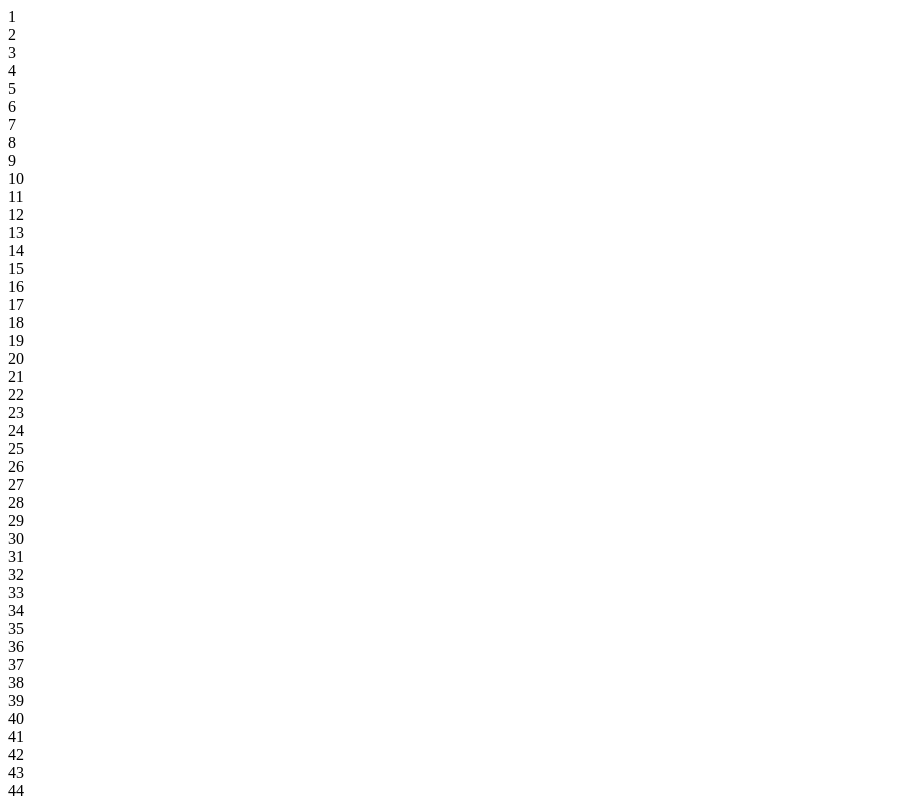
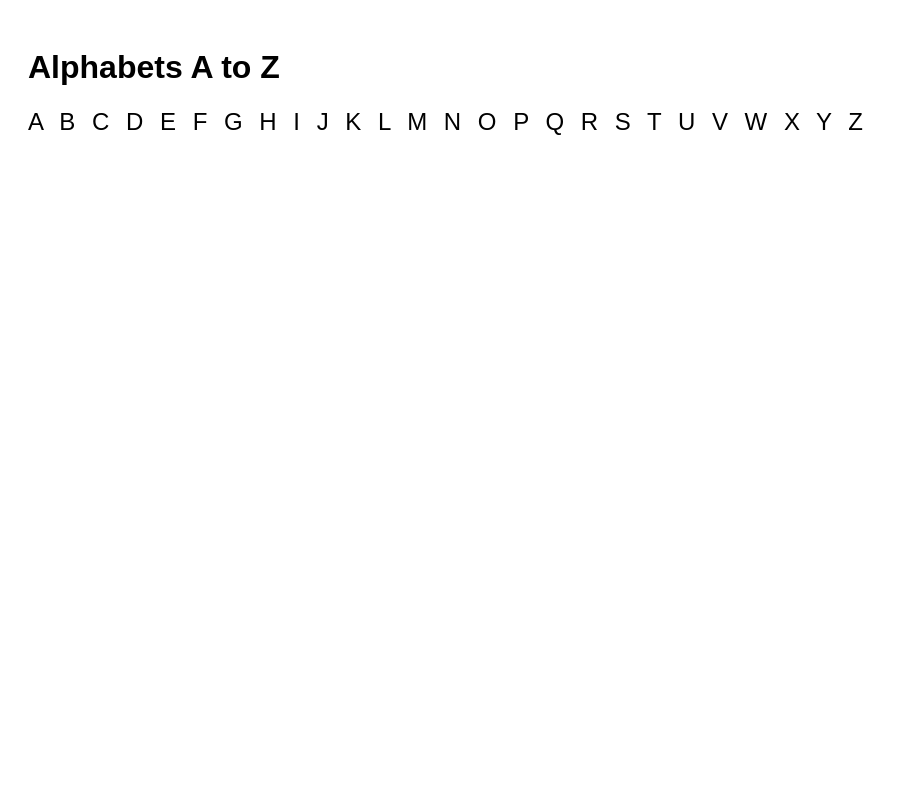
Before and after one commit to hetvikhakhar/mywebsite, a plain HTML site: page index.html in a window 1280 px wide. Shown: the top 800 px of the page, without its empty margins (0-918 px from the left). Drawn offline with Linux system fonts and the light colour scheme.

Commit message:
Update index.html

```diff
--- a/index.html
+++ b/index.html
@@ -3,16 +3,32 @@
 <head>
   <meta charset="UTF-8" />
   <meta name="viewport" content="width=device-width, initial-scale=1" />
-  <title>Print Numbers 1 to 100</title>
+  <title>Print Alphabets A to Z</title>
+  <style>
+    body {
+      font-family: Arial, sans-serif;
+      padding: 20px;
+    }
+    #alphabets {
+      font-size: 24px;
+      letter-spacing: 5px;
+    }
+  </style>
 </head>
 <body>
-  <div id="numbers"></div>
+  <h1>Alphabets A to Z</h1>
+  <div id="alphabets"></div>
 
   <script>
-    const container = document.getElementById('numbers');
-    for (let i = 1; i <= 100; i++) {
-      container.innerHTML += i + "<br>";
+    const container = document.getElementById('alphabets');
+
+    // Loop through ASCII codes for A-Z (65 to 90)
+    let alphabets = '';
+    for (let i = 65; i <= 90; i++) {
+      alphabets += String.fromCharCode(i) + ' ';
     }
+
+    container.textContent = alphabets.trim();
   </script>
 </body>
 </html>
```
